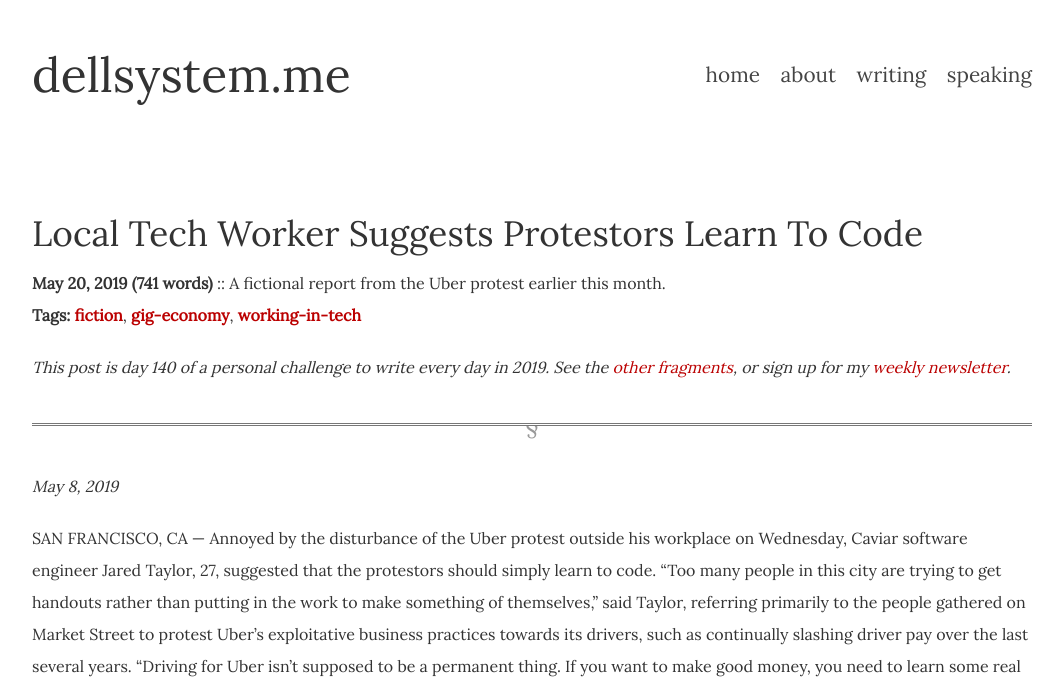
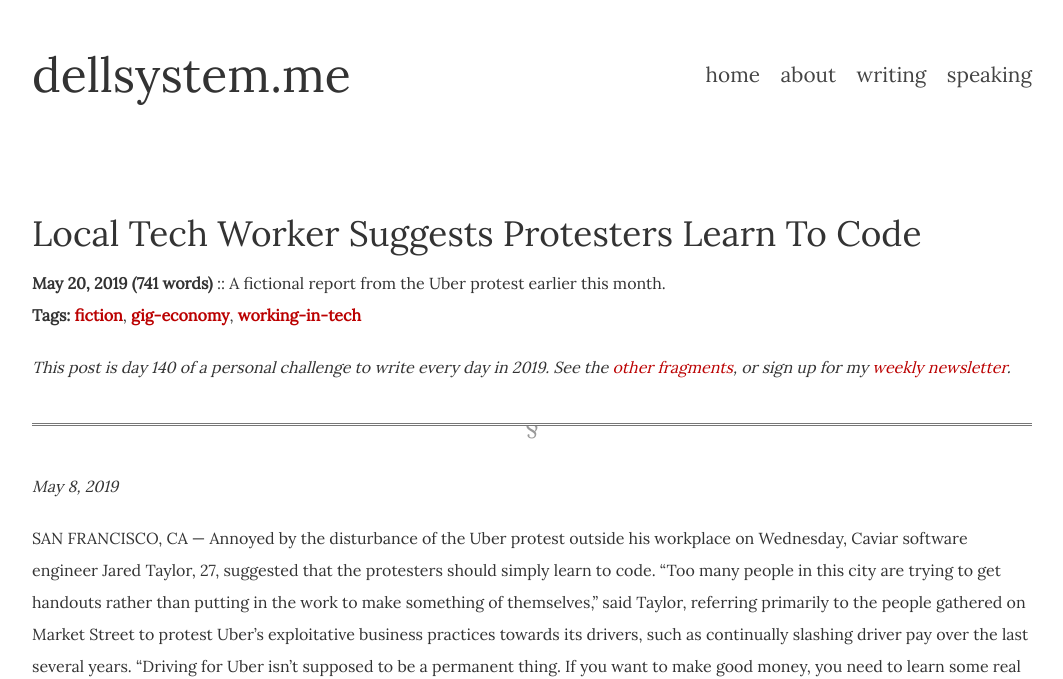
Before and after one commit to dellsystem/dellsystem.github.io, a Jekyll site: the page built from _posts/2019-5-20-fragments-140.md, in a window 1280 px wide. Shown: the top 679 px of the page, without its empty margins (108-1171 px from the left). Built offline with Jekyll 4.4.1, drawn with Linux system fonts in a browser that asks for light colours; some of the changed text lies outside the part shown.

Commit message:
Update fragments-140 again
Changed "protestor" to "protester"

```diff
--- a/_posts/2019-5-20-fragments-140.md
+++ b/_posts/2019-5-20-fragments-140.md
@@ -1,5 +1,5 @@
 ---
-title: "Local Tech Worker Suggests Protestors Learn To Code"
+title: "Local Tech Worker Suggests Protesters Learn To Code"
 layout: fragment
 description: "A fictional report from the Uber protest earlier this month."
 tags:
@@ -10,7 +10,7 @@ tags:
 
 _May 8, 2019_
 
-SAN FRANCISCO, CA — Annoyed by the disturbance of the Uber protest outside his workplace on Wednesday, Caviar software engineer Jared Taylor, 27, suggested that the protestors should simply learn to code. "Too many people in this city are trying to get handouts rather than putting in the work to make something of themselves," said Taylor, referring primarily to the people gathered on Market Street to protest Uber's exploitative business practices towards its drivers, such as continually slashing driver pay over the last several years. "Driving for Uber isn't supposed to be a permanent thing. If you want to make good money, you need to learn some real skills."
+SAN FRANCISCO, CA — Annoyed by the disturbance of the Uber protest outside his workplace on Wednesday, Caviar software engineer Jared Taylor, 27, suggested that the protesters should simply learn to code. "Too many people in this city are trying to get handouts rather than putting in the work to make something of themselves," said Taylor, referring primarily to the people gathered on Market Street to protest Uber's exploitative business practices towards its drivers, such as continually slashing driver pay over the last several years. "Driving for Uber isn't supposed to be a permanent thing. If you want to make good money, you need to learn some real skills."
 
 "People need to stop playing the victim and blaming others for their own failures," continued Taylor, who attended Stanford as a double legacy and was recommended for his current job by his godfather, an investor in the company's Series A round. "Like, tech is a meritocracy, you know? I don't want a society where we coddle the weak simply because they're too scared to face the real world."
 
```
